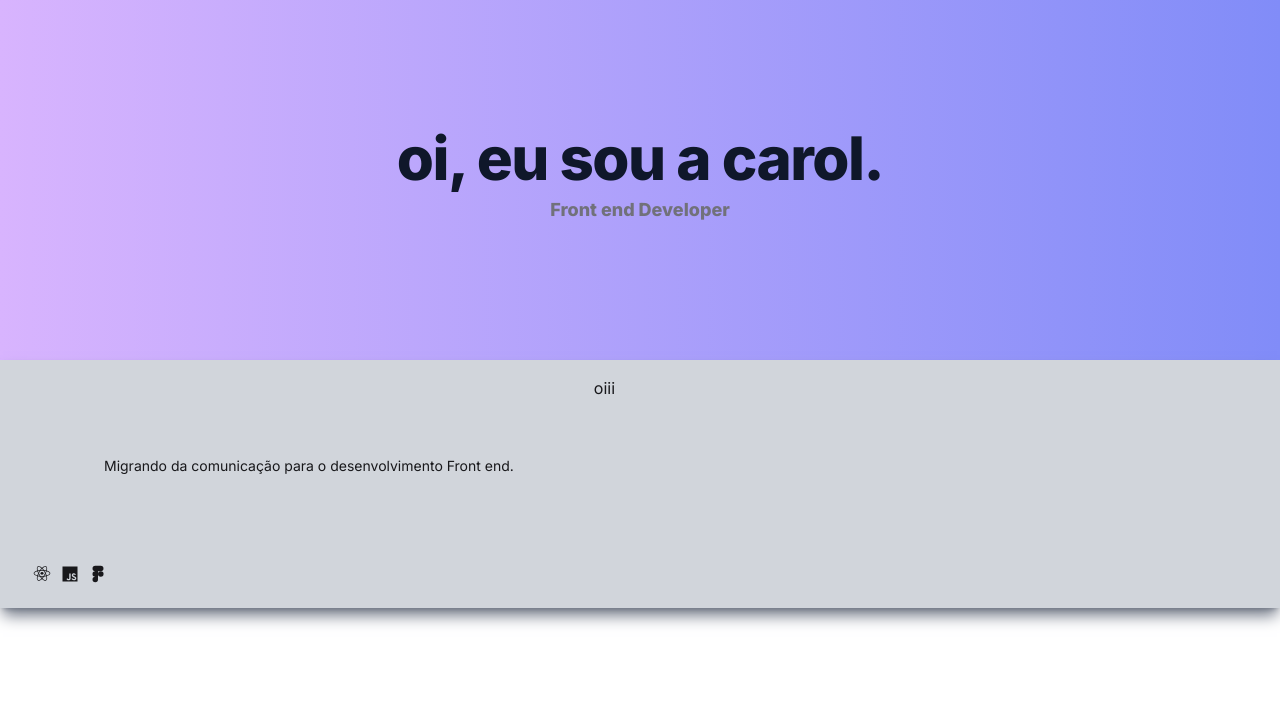
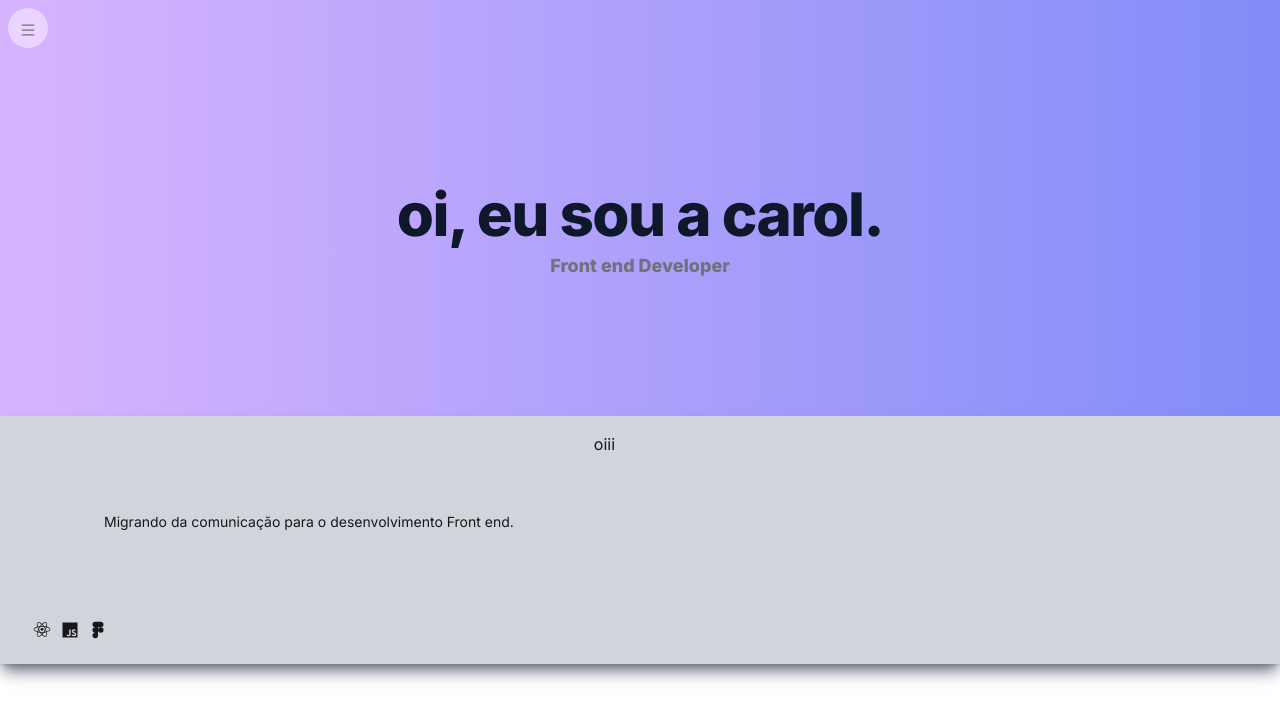
Before and after one commit to carolinemichaelsen/portfolio, a Next.js app: page / in a window 1280 px wide. Shown: the top 720 px of the page. Built offline with nearby package versions, Linux system fonts and the light colour scheme.

Commit message:
adição de menu dropdown

```diff
--- a/package.json
+++ b/package.json
@@ -9,6 +9,7 @@
     "lint": "next lint"
   },
   "dependencies": {
+    "@headlessui/react": "^1.7.17",
     "@types/node": "20.6.2",
     "@types/react": "18.2.22",
     "@types/react-dom": "18.2.7",
--- a/src/app/page.tsx
+++ b/src/app/page.tsx
@@ -1,9 +1,11 @@
+import DropdownMenu from '@/components/Menu'
 import Hero from '@/components/Hero'
 import About from '@/components/About'
 
 export default function Home() {
   return (
     <main className=" text-zinc-900 bg-gradient-to-r from-purple-300 to-indigo-400">
+      <DropdownMenu />
       <Hero />
       <About />
     </main>
--- /dev/null
+++ b/src/components/Menu.tsx
@@ -0,0 +1,42 @@
+'use client';
+import React, { useState } from 'react';
+import { AiOutlineMenu, AiOutlineClose } from 'react-icons/ai';
+
+const DropdownMenu = () => {
+  const [isOpen, setIsOpen] = useState(false);
+
+  const toggleDropdown = () => {
+    setIsOpen(!isOpen);
+  };
+
+  const closeDropdown = () => {
+    setIsOpen(false);
+  };
+
+  return (
+      <div className="sticky inline-block top-0 left-0 w-full p-2">
+        <button
+          className="px-3 py-2 bg-purple-200 text-zinc-500 rounded-full"
+          onClick={toggleDropdown}
+        >
+          {isOpen ? <AiOutlineClose className="inline" /> : <AiOutlineMenu className="inline" />}
+        </button>
+        {isOpen && (
+          <div className="absolute mt-2 py-2 bg-zinc-300 opacity-80 border rounded-md shadow-md">
+            <button
+              className="absolute top-2 right-2 text-gray-600 hover:text-gray-800"
+              onClick={closeDropdown}
+            >
+            </button>
+            <ul className="list-none pl-2 text-sm">
+              <li className="p-3 hover:text-purple-400 cursor-pointer"><a>about</a></li>
+              <li className="p-3 hover:bg-gray-100 cursor-pointer">projetos</li>
+              <li className="p-3 hover:bg-gray-100 cursor-pointer">contato</li>
+            </ul>
+          </div>
+        )}
+      </div>
+  );
+};
+
+export default DropdownMenu;
```
Also changed, not shown: 1 other file (tests, documents, lock files or other folders).
